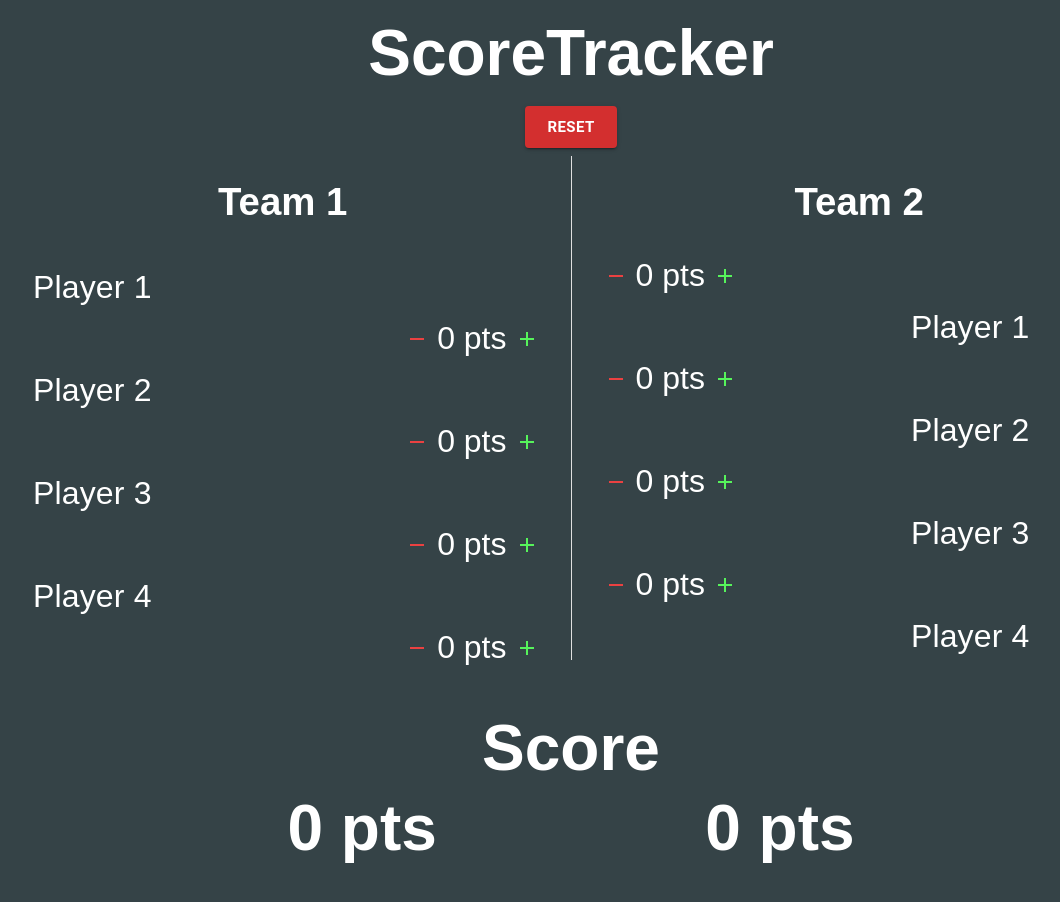
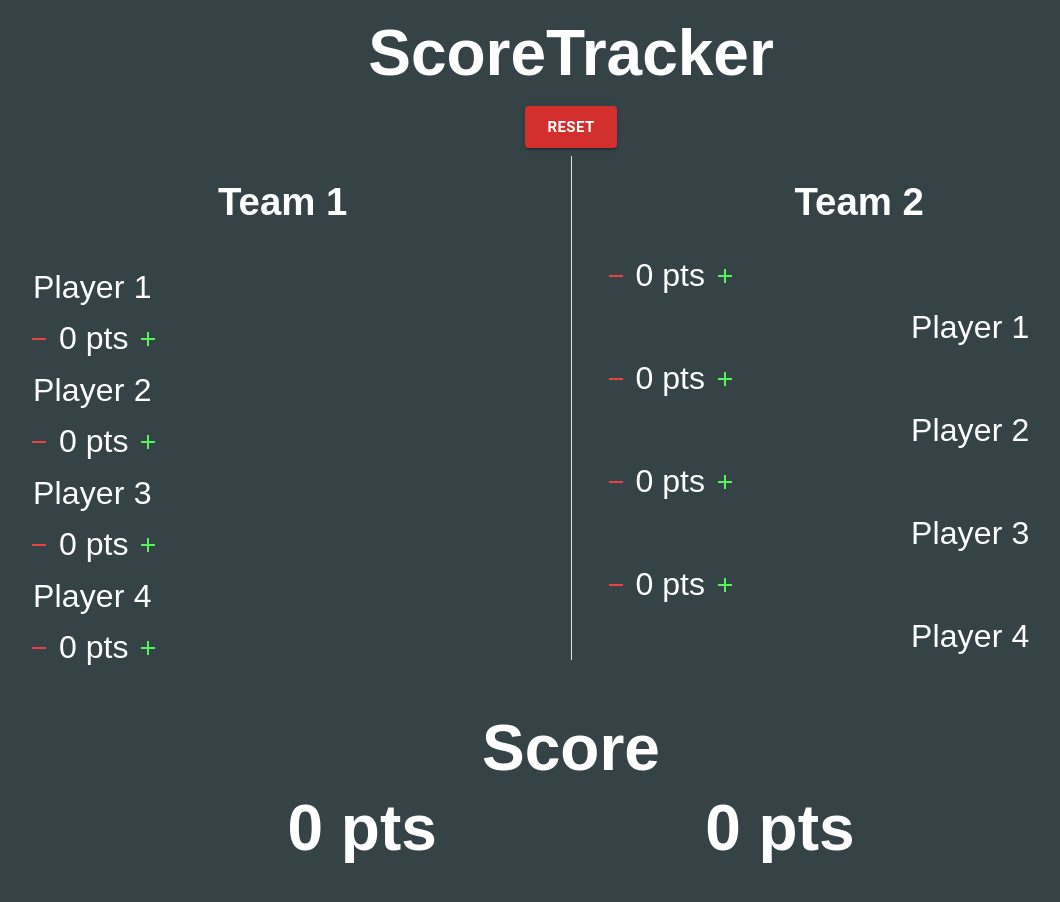
Before and after one commit to murhad9/scoretracker, a React (Create React App) app: page / in a window 1280 px wide. Shown: the top 902 px of the page, without its empty margins (69-1129 px from the left). Built offline with nearby package versions, Linux system fonts and the light colour scheme; a web font is replaced by a local one.

Commit message:
extracted player info into separate component

```diff
--- a/src/App.tsx
+++ b/src/App.tsx
@@ -1,10 +1,10 @@
 import { Container, Divider, Stack } from "@mui/material";
 import "./App.css";
 import HeaderSection from "./components/HeaderSection";
-import Team from "./components/Team";
+import Team from "./components/Team/Team";
 import { useState } from "react";
 import { PlayerProps, TeamsState } from "./interface";
-import TeamScore from "./components/TeamScore";
+import TeamScore from "./components/Team/TeamScore";
 
 export const DEFAULT_PLAYERS: PlayerProps[] = [
   { id: 1, name: "Player 1", score: 0 },
--- /dev/null
+++ b/src/components/Player/PlayerRow.tsx
@@ -0,0 +1,57 @@
+import React from "react";
+import { Box, IconButton } from "@mui/material";
+import AddIcon from "@mui/icons-material/Add";
+import RemoveIcon from "@mui/icons-material/Remove";
+import PlayerTextField from "./PlayerTextField";
+import { PlayerRowProps } from "../../interface";
+
+const PlayerRow: React.FC<PlayerRowProps> = ({
+  playerName,
+  playerScore,
+  updateScore,
+  updateName,
+  reverseOrder,
+}) => {
+  const score = (
+    <Box
+      sx={{
+        display: "flex",
+        marginRight: "auto",
+        alignItems: "center",
+      }}
+    >
+      <IconButton aria-label="remove" onClick={() => updateScore(-10)}>
+        <RemoveIcon sx={{ color: "#EA4141" }} />
+      </IconButton>
+      {playerScore} pts
+      <IconButton aria-label="add" onClick={() => updateScore(10)}>
+        <AddIcon sx={{ color: "#56F35B" }} />
+      </IconButton>
+    </Box>
+  );
+  return (
+    <>
+      {reverseOrder ? (
+        <>
+          {score}
+          <PlayerTextField
+            name={playerName}
+            updateName={updateName}
+            reverseOrder={reverseOrder}
+          />
+        </>
+      ) : (
+        <>
+          <PlayerTextField
+            name={playerName}
+            updateName={updateName}
+            reverseOrder={reverseOrder}
+          />
+          {score}
+        </>
+      )}
+    </>
+  );
+};
+
+export default PlayerRow;
--- a/src/components/PlayerTextField.tsx
+++ b/src/components/Player/PlayerTextField.tsx
@@ -1,6 +1,6 @@
 import React from "react";
 import TextField from "@mui/material/TextField";
-import { PlayerTextFieldProps } from "../interface";
+import { PlayerTextFieldProps } from "../../interface";
 
 const PlayerTextField: React.FC<PlayerTextFieldProps> = ({
   name,
@@ -12,6 +12,7 @@ const PlayerTextField: React.FC<PlayerTextFieldProps> = ({
       value={name}
       onChange={updateName}
       size="small"
+      placeholder="Enter player name"
       slotProps={{
         input: {
           inputProps: {
--- a/src/components/Team.tsx
+++ /dev/null
@@ -1,122 +0,0 @@
-import React, { useEffect, useState } from "react";
-import { Box, Container, IconButton, ListItem, Stack } from "@mui/material";
-import { TeamProps } from "../interface";
-import AddIcon from "@mui/icons-material/Add";
-import RemoveIcon from "@mui/icons-material/Remove";
-import PlayerTextField from "./PlayerTextField";
-
-const Team: React.FC<TeamProps> = ({
-  name,
-  players,
-  reverseOrder,
-  onPlayersUpdate,
-}) => {
-  const [playersInfo, setPlayerInfo] = useState(players);
-  const POINTS = 10; // TODO: Make this value adjustable
-
-  // Method to update player score
-  const updateScore = (index: number, points: number) => {
-    const updatedPlayers = playersInfo.map((player, i) =>
-      i === index ? { ...player, score: player.score + points } : player
-    );
-    setPlayerInfo(updatedPlayers);
-    onPlayersUpdate(updatedPlayers);
-  };
-
-  // Method to update player score
-  const updateName = (index: number, newName: string) => {
-    const MAX_NAME_LENGTH = 15;
-    const updatedPlayers = playersInfo.map((player, i) =>
-      i === index
-        ? { ...player, name: newName.slice(0, MAX_NAME_LENGTH) }
-        : player
-    );
-    setPlayerInfo(updatedPlayers);
-    onPlayersUpdate(updatedPlayers);
-  };
-
-  useEffect(() => {
-    setPlayerInfo(players);
-  }, [players]);
-
-  return (
-    <Container
-      maxWidth={false}
-      sx={{
-        textAlign: "center",
-      }}
-    >
-      <h2>{name}</h2>
-      <Stack direction="column">
-        {playersInfo.map((player, index) => (
-          /* List of players with their scores */
-          <ListItem key={index} disablePadding={true}>
-            <Stack
-              direction={"row"}
-              fontSize={"clamp(2rem, 2.5vw, 5rem)"}
-              width="100%"
-              flexWrap="wrap"
-              alignItems={"center"}
-            >
-              {reverseOrder ? (
-                <>
-                  <Box
-                    sx={{
-                      display: "flex",
-                      marginRight: "auto",
-                      alignItems: "center",
-                    }}
-                  >
-                    <IconButton
-                      aria-label="remove"
-                      onClick={() => updateScore(index, -POINTS)}
-                    >
-                      <RemoveIcon sx={{ color: "#EA4141" }} />
-                    </IconButton>
-                    {player.score} pts
-                    <IconButton
-                      aria-label="add"
-                      onClick={() => updateScore(index, POINTS)}
-                    >
-                      <AddIcon sx={{ color: "#56F35B" }} />
-                    </IconButton>
-                  </Box>
-                  <PlayerTextField
-                    name={player.name}
-                    updateName={(e) => updateName(index, e.target.value)}
-                    reverseOrder={reverseOrder}
-                  />
-                </>
-              ) : (
-                <>
-                  <PlayerTextField
-                    name={player.name}
-                    updateName={(e) => updateName(index, e.target.value)}
-                    reverseOrder={reverseOrder}
-                  />
-                  <Box
-                    sx={{
-                      display: "flex",
-                      marginLeft: "auto",
-                      alignItems: "center",
-                    }}
-                  >
-                    <IconButton onClick={() => updateScore(index, -POINTS)}>
-                      <RemoveIcon sx={{ color: "#EA4141" }} />
-                    </IconButton>
-                    {player.score} pts
-                    <IconButton onClick={() => updateScore(index, POINTS)}>
-                      <AddIcon sx={{ color: "#56F35B" }} />
-                    </IconButton>
-                  </Box>
-                </>
-              )}
-            </Stack>
-          </ListItem>
-        ))}
-      </Stack>
-    </Container>
-  );
-};
-
-export default Team;
--- /dev/null
+++ b/src/components/Team/Team.tsx
@@ -0,0 +1,71 @@
+import React, { useEffect, useState } from "react";
+import { Container, ListItem, Stack } from "@mui/material";
+import { TeamProps } from "../../interface";
+import PlayerRow from "../Player/PlayerRow";
+
+const Team: React.FC<TeamProps> = ({
+  name,
+  players,
+  reverseOrder,
+  onPlayersUpdate,
+}) => {
+  const [playerInfo, setPlayerInfo] = useState(players);
+
+  const updateScore = (index: number, points: number) => {
+    const updatedPlayers = playerInfo.map((player, i) =>
+      i === index ? { ...player, score: player.score + points } : player
+    );
+    setPlayerInfo(updatedPlayers);
+    onPlayersUpdate(updatedPlayers);
+  };
+
+  const updateName = (index: number, newName: string) => {
+    const MAX_NAME_LENGTH = 15;
+    const updatedPlayers = playerInfo.map((player, i) =>
+      i === index
+        ? { ...player, name: newName.slice(0, MAX_NAME_LENGTH) }
+        : player
+    );
+    setPlayerInfo(updatedPlayers);
+    onPlayersUpdate(updatedPlayers);
+  };
+
+  useEffect(() => {
+    setPlayerInfo(players);
+  }, [players]);
+
+  return (
+    <Container
+      maxWidth={false}
+      sx={{
+        textAlign: "center",
+      }}
+    >
+      <h2>{name}</h2>
+      <Stack direction="column">
+        {playerInfo.map((player, index) => (
+          /* List of players with their scores */
+          <ListItem key={index} disablePadding={true}>
+            <Stack
+              direction={"row"}
+              fontSize={"clamp(2rem, 2.5vw, 5rem)"}
+              width="100%"
+              flexWrap="wrap"
+              alignItems={"center"}
+            >
+              <PlayerRow
+                playerName={player.name}
+                playerScore={player.score}
+                updateScore={(points) => updateScore(index, points)}
+                updateName={(e) => updateName(index, e.target.value)}
+                reverseOrder={reverseOrder}
+              />
+            </Stack>
+          </ListItem>
+        ))}
+      </Stack>
+    </Container>
+  );
+};
+
+export default Team;
--- a/src/components/TeamScore.tsx
+++ b/src/components/Team/TeamScore.tsx
@@ -1,5 +1,5 @@
 import { Stack, Container } from "@mui/material";
-import { TeamScoreProps } from "../interface";
+import { TeamScoreProps } from "../../interface";
 
 const TeamScore: React.FC<TeamScoreProps> = ({
   firstTeamScore,
```
Also changed, not shown: src/interface.ts (+14 -6 lines).
